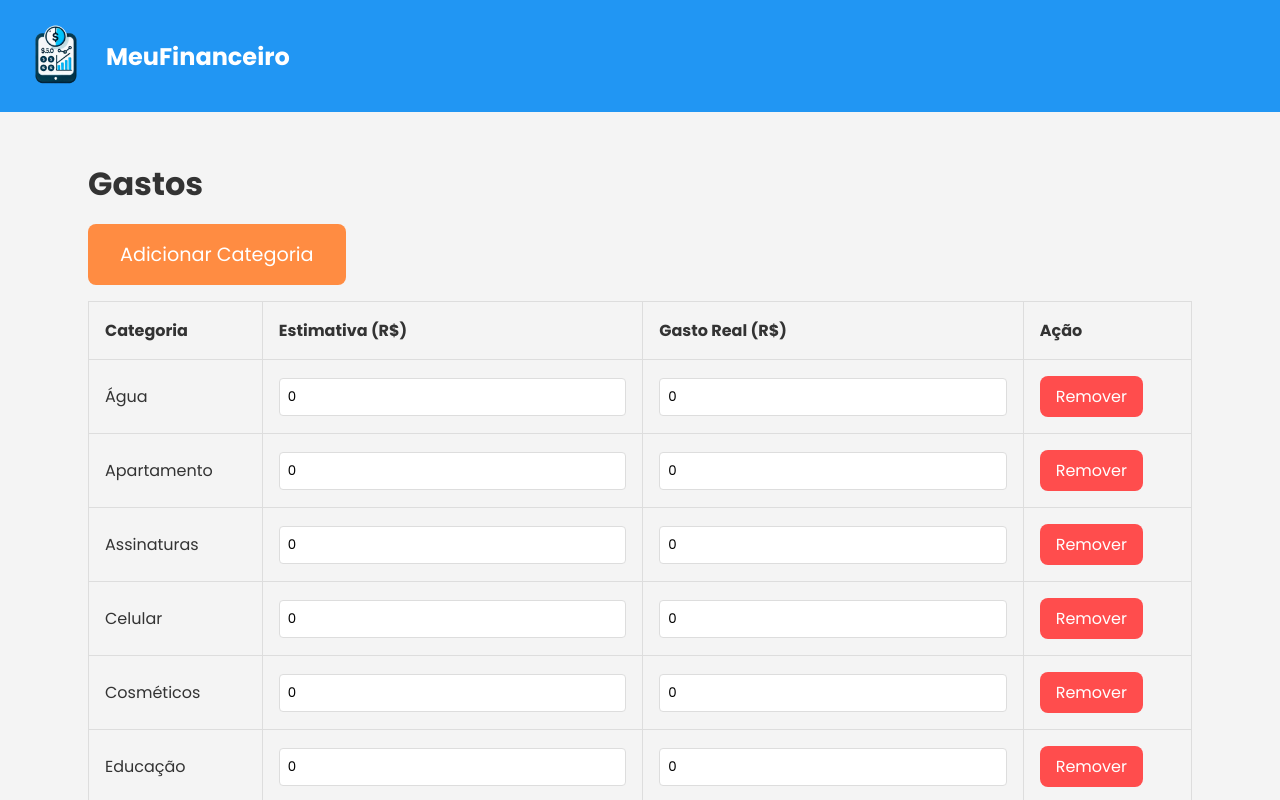
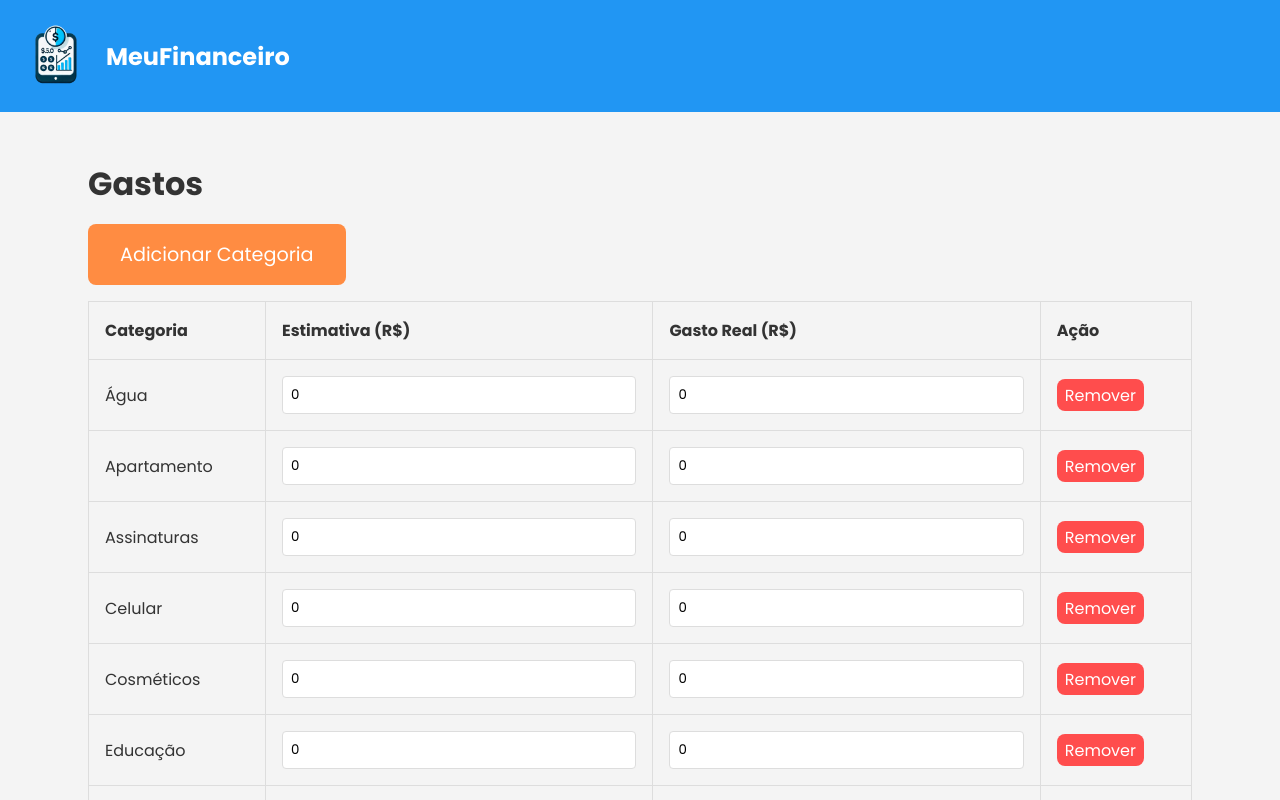
Before and after one commit to MahFelix/MeuFinanceiro, a React (Vite) app: page /expenses in a window 1280 px wide. Shown: the top 800 px of the page. Built offline with nearby package versions, Linux system fonts and the light colour scheme.

Commit message:
🔍️ Seo: melhora de estrutura

```diff
--- a/src/Pages/Expenses.jsx
+++ b/src/Pages/Expenses.jsx
@@ -190,7 +190,7 @@ const RemoveButton = styled.button`
   background: #ff4d4d;
   color: white;
   border: none;
-  padding: 0.5rem 1rem;
+  padding: 0.2rem 0.5rem;
   border-radius: 8px;
   cursor: pointer;
   font-size: 1rem;
```
